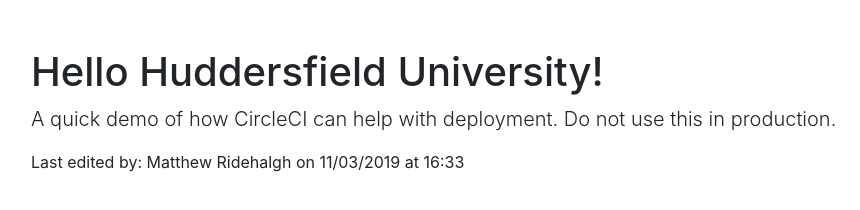
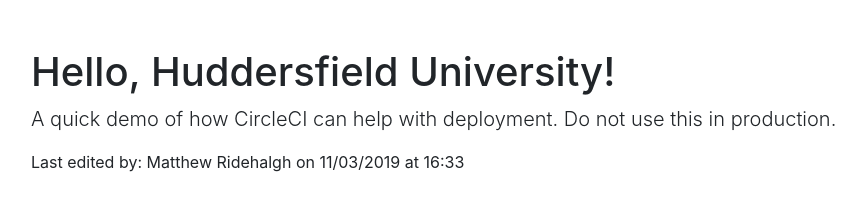
Before and after one commit to elder-university/circleci-demo, a plain HTML site: page index.html in a window 1280 px wide. Shown: the whole page, without its empty margins (54-914 px from the left). Drawn offline with nearby package versions, Linux system fonts and the light colour scheme.

Commit message:
Update index.html

```diff
--- a/index.html
+++ b/index.html
@@ -17,7 +17,7 @@
 
     <!-- Begin page content -->
     <main role="main" class="container">
-      <h1 class="mt-5">Hello Huddersfield University!</h1>
+      <h1 class="mt-5">Hello, Huddersfield University!</h1>
       <p class="lead">A quick demo of how CircleCI can help with deployment. Do not use this in production.</p>
       <p>Last edited by: Matthew Ridehalgh on 11/03/2019 at 16:33</p>
     </main>
```
